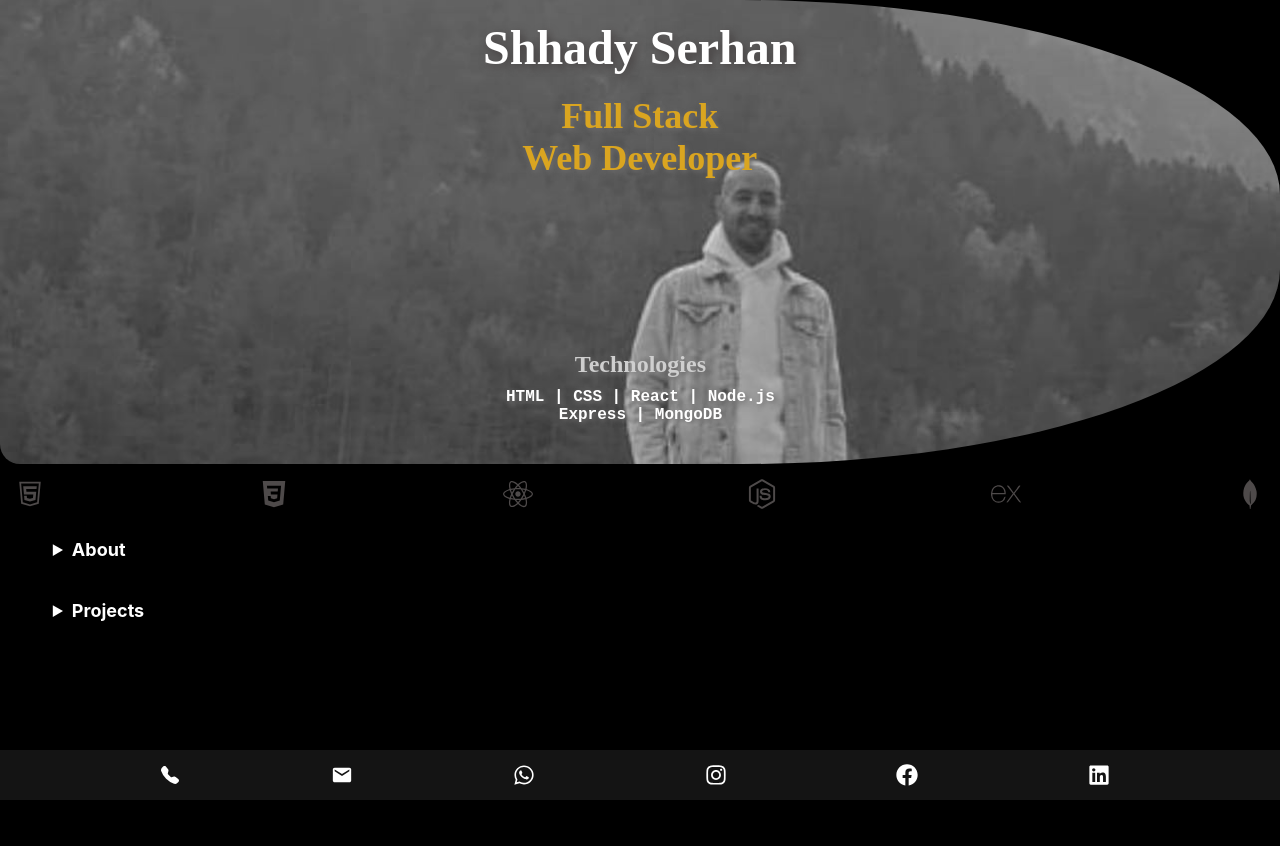
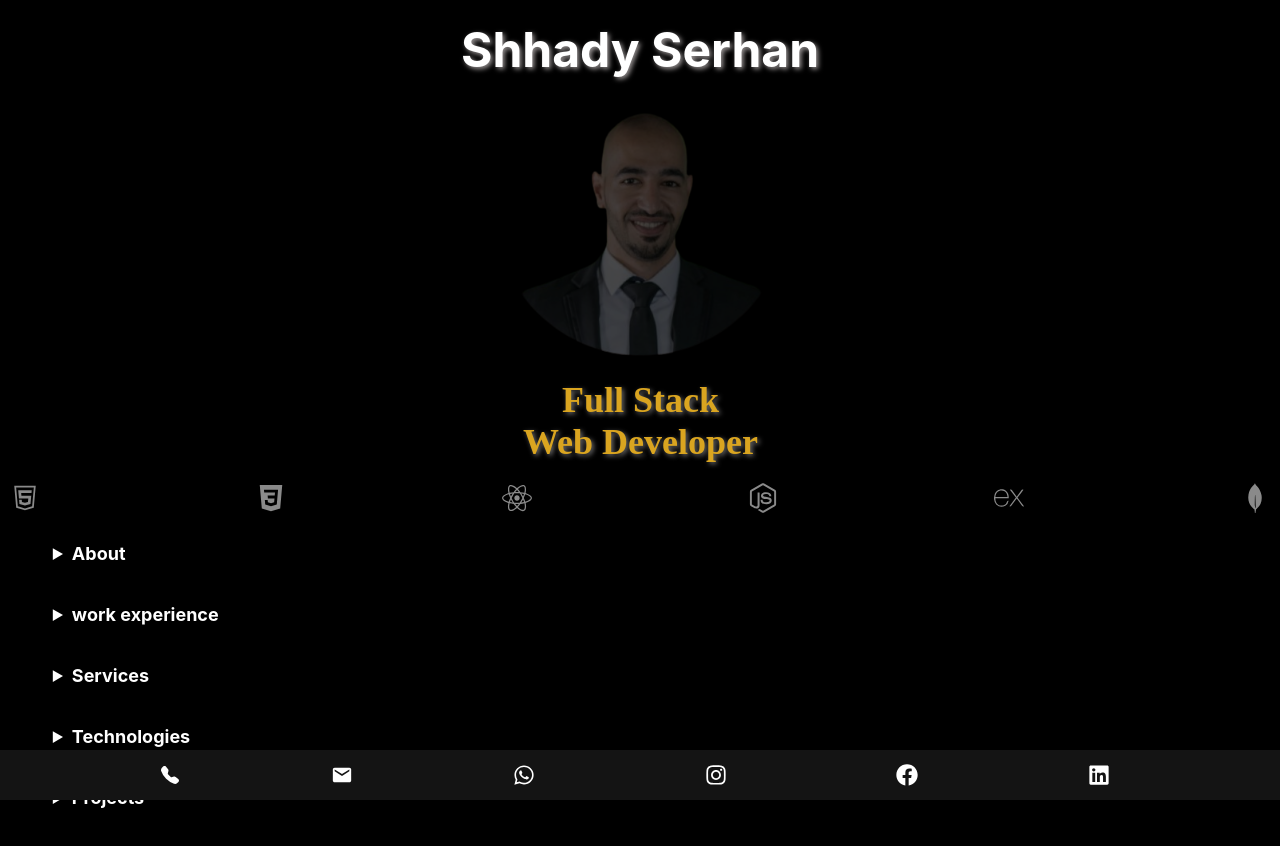
Before and after one commit to shhady/portfolio, a React (Create React App) app: page / in a window 1280 px wide. Shown: the top 846 px of the page. Before the commit the page ends 800 px from the top, so only its background shows below. Built offline with nearby package versions, Linux system fonts and the light colour scheme.

Commit message:
tech icons

```diff
--- a/src/App.css
+++ b/src/App.css
@@ -18,17 +18,20 @@
   .contentDiv {
     display: flex;
     width: 100%;
-    height: 58vh;
     flex-direction: column;
     justify-content: space-between;
     align-items: center;
     color: #fff;
+    /* position: relative; */
+    min-height: 50vh;
     position: relative;
+    border-bottom-right-radius: 20px;
+    border-bottom-left-radius: 20px;
   }
   .backgroundImageContainer {
-    position: absolute;
-    top: 0;
-    left: 0;
+    /* position: absolute; */
+    /* top: 0;
+    left: 0; */
     width: 100%;
     height: 100%;
     border-top-right-radius: 42%;
@@ -36,40 +39,40 @@
     border-bottom-left-radius: 20px;
     overflow: hidden;
   }
+  .backgroundImage{
+    background-image: url("/public/ett.png");
+    background-position: center;
+    background-repeat: no-repeat;
+    background-size: cover;
+    width: 280px;
+    height: 280px;
+    border-radius: 50%;
+  }
   .aboveImage {
     position: absolute;
     top: 0;
     left: 0;
     width: 100%;
     height: 100%;
-    background: rgba(0, 0, 0, 0.1);
+    background: rgba(0, 0, 0, 0.7);
+    border-bottom-right-radius: 40px;
+    border-bottom-left-radius: 40px;
     /* Adjust the opacity (0 to 1) to make the image darker or lighter */
   }
-  /* Add the background image styles here */
-  .backgroundImageContainer::before {
-    content: "";
-    position: absolute;
-    top: 0;
-    left: 0;
-    width: 100%;
-    height: 100%;
-    background-image: url("/public/mount.jpg");
-    background-position: center;
-    background-repeat: no-repeat;
-    background-size: cover;
-    filter: grayscale(100%); /* To apply the grayscale effect */
-    animation: zoomInTech 1s forwards;
-  }
+
   .details{
     width: 98%;
     margin: 5px auto;
   }
   .icons {
     display: flex;
-    padding: 15px;
+    padding: 10px;
     gap: 20px;
     justify-content: space-between;
     overflow: hidden; /* Hide the overflow so that icons outside the container won't be visible */
+    /* background-color: #0f0f0f; */
+    margin: 10px auto;
+    border-radius: 10px;
   }
 
 
@@ -77,7 +80,7 @@
   .iconT{
     height: 30px;
     width: 30px;
-    color: rgb(78, 74, 74);
+    color: rgb(138, 138, 138);
 
   }
   /* @keyframes iconAnimation {
@@ -92,11 +95,11 @@
     font-size: 48px;
     font-weight: bold;
     text-align: center;
-    font-family:cursive;
+    /* font-family:cursive; */
     color: white;
-    text-shadow: 3px 3px 8px rgb(70, 65, 65);
+    text-shadow: 2px 2px 5px rgb(156, 151, 151);
     z-index: 9;
-    /* margin-top: 20px; */
+    margin: 20px;
     animation: zoomInTech 1s forwards;  }
 
 
@@ -106,7 +109,7 @@
     text-align: center;
     font-family:'Times New Roman', Times, serif;
     color: goldenrod;
-    margin-top: 20px;
+    /* margin-top: 160px; */
     text-shadow: 2px 2px 5px rgb(109, 108, 108);
     z-index: 9;
     animation: zoomInTech 1s forwards;
@@ -125,6 +128,12 @@
   .projects{
     display: grid;
     grid-template-columns: 1fr 1fr;
+    gap: 20px;
+    padding: 0px 40px 20px 40px;
+  }
+  .workExp{
+    display: grid;
+    grid-template-columns: 1fr;
     gap: 20px;
     padding: 0px 40px 20px 40px;
   }
@@ -210,7 +219,7 @@
     font-family:cursive;
     color: #cfcfcf;
     z-index: 9;
-    margin: 40px 0px 10px 0px;
+    margin: 40px 0px 40px 0px;
     text-shadow: 2px 2px 5px rgb(109, 108, 108);
     animation: zoomInTech 1s forwards;
 
--- a/src/App.js
+++ b/src/App.js
@@ -7,7 +7,8 @@ import {SiExpress, SiMongodb} from 'react-icons/si';
 import {AiOutlineHtml5} from 'react-icons/ai';
 import {IoLogoCss3} from 'react-icons/io';
 import {FaReact, FaNodeJs} from 'react-icons/fa';
-
+import Technologies from "./technologies/Technologies";
+import Services from "./services/Services";
 
 function App() {
   function sendEmail() {
@@ -18,19 +19,15 @@ function App() {
   return (
     <div className="homePageContainer">
      <div className="contentDiv">
-      <div className="backgroundImageContainer">
+
+        <div className="Name">Shhady Serhan</div>
+        <div className="backgroundImage">
         <div className='aboveImage'></div>
           {/* Background image goes here */}
         </div>
-        <div style={{height:'100%', padding:"20px 0px", display:'flex', flexDirection:"column", justifyContent:"space-between", alignItems:"center"}}>
-       <div> <div className="Name">Shhady Serhan</div>
         <h2 className="Job">Full Stack <br/> Web Developer</h2>
-        </div>
-        <div>
-        <h3 className="tech">Technologies</h3>
-        <h4 className="techs"> HTML | CSS | React | Node.js<br/> Express | MongoDB</h4>
-        </div>
-        </div>
+        {/* <h3 className="tech">Technologies</h3> */}
+        {/* <h4 className="techs"> HTML | CSS | React | Node.js<br/> Express | MongoDB</h4> */}
       </div>
       <div className="icons">
         <AiOutlineHtml5 className="iconT"/>
@@ -67,12 +64,46 @@ function App() {
     <div className="about">
     I'm a highly skilled and passionate Web Developer based in Nazareth. With expertise in HTML, CSS, React, Node.js, Express, and MongoDB, I craft innovative and high-performing web solutions. <br/>
 
-My journey as a Web Developer has been fueled by a profound belief in the transformative power of technology. Staying up-to-date with the latest advancements, I am committed to delivering cutting-edge web experiences that drive positive change.<br/>
+    My journey as a Web Developer has been fueled by a profound belief in the transformative power of technology. Staying up-to-date with the latest advancements, I am committed to delivering cutting-edge web experiences that drive positive change.<br/>
 
-Whether it's building responsive websites, dynamic web applications, or scalable backend systems, I approach each project with creativity and dedication to excellence. My goal is to make a lasting impact by leveraging the full potential of technology.<br/>
+    Whether it's building responsive websites, dynamic web applications, or scalable backend systems, I approach each project with creativity and dedication to excellence. My goal is to make a lasting impact by leveraging the full potential of technology.<br/>
 
-If you're looking for a driven Web Developer to bring your digital ideas to life and elevate your online presence, I'm here to help. Let's collaborate and take your projects to new heights. Together, we'll create something remarkable that leaves a lasting impression on your audience. Let's get started on our web development journey today!
+    If you're looking for a driven Web Developer to bring your digital ideas to life and elevate your online presence, I'm here to help. Let's collaborate and take your projects to new heights. Together, we'll create something remarkable that leaves a lasting impression on your audience. Let's get started on our web development journey today!
 </div>
+</details>
+<details  style={{ color:"white"}}>
+    <summary  style={{fontWeight:"bold", fontSize:"18px", cursor:"pointer", color:"white", marginBottom:"20px", padding:"20px 20px 0px 40px",}}>
+    work experience
+    </summary>
+      <div className="workExp">
+      <div className="exp1">
+              <h3>2022-Present</h3>
+              <h3>Full Stack Development Teacher</h3>
+              <p>Inspiring the next generation of web developers through engaging and comprehensive teaching. Designed and delivered curriculum covering both front-end and back-end technologies. Guided students in building practical projects, fostering critical thinking and hands-on skills.</p>
+            </div>
+            <div className="exp2">
+              <h3>2021-Present</h3>
+              <h3>Freelance Full Stack Developer</h3>
+              <p>Delivering bespoke web solutions for clients worldwide. Developed responsive and user-centric websites and applications utilizing cutting-edge technologies. Collaborated closely with clients to understand their needs, implement solutions, and ensure seamless functionality.</p>
+            </div>
+            <div className="exp3">
+            <h3>2015-2020</h3>
+            <h3>Account Manager - eToro Ltd</h3>
+            <p>Managed a $45M portfolio for over 300 investors, acting as their primary liaison with the company. Analyzed market trends across diverse assets, offering tailored strategies to align with each client's risk tolerance and financial goals.</p>
+          </div>
+      </div>
+</details>
+<details  style={{ color:"white"}}>
+    <summary  style={{fontWeight:"bold", fontSize:"18px", cursor:"pointer", color:"white", marginBottom:"20px", padding:"20px 20px 0px 40px",}}>
+      Services
+    </summary>
+      <Services />
+</details>
+<details  style={{ color:"white"}}>
+    <summary  style={{fontWeight:"bold", fontSize:"18px", cursor:"pointer", color:"white", marginBottom:"20px", padding:"20px 20px 0px 40px",}}>
+      Technologies
+    </summary>
+      <Technologies />
 </details>
 <details  style={{ color:"white"}}>
     <summary  style={{fontWeight:"bold", fontSize:"18px", cursor:"pointer", color:"white", marginBottom:"20px", padding:"20px 20px 0px 40px",}}>
--- /dev/null
+++ b/src/services/Services.jsx
@@ -0,0 +1,26 @@
+import React, { useState } from 'react'
+import Services2 from './Services2'
+import Services1 from './Services1'
+
+
+import { FaArrowRight,FaArrowLeft } from 'react-icons/fa';
+
+export default function Services() {
+    const [services, setServices] = useState(1)
+
+  return (
+    <section id="services" className="services-section">
+    <div className='contentSer'>
+
+    <div className={`service-container ${services === 1 ? 'service-column' : services === 2 ? 'service-column-right' : 'service-column-left'}`}>
+        {services === 1 ? (<Services1 />):(<Services2 />)}
+        </div>
+        </div>
+        <div className='arrowsServices'>
+   {services === 2 && <div className='arrow'  onClick={()=> setServices(1)}> <FaArrowLeft/>back</div>}
+    {services === 1 && <div className='arrow'  onClick={()=> setServices(2)}> more <FaArrowRight/></div>}
+    {/* {services === 2 && <><div className='arrow'  onClick={()=> setServices(1)}> <FaArrowLeft/>back</div><div className='arrow'  onClick={()=> setServices(3)}> more <FaArrowRight/></div></>} */}
+    </div>
+    </section>
+  )
+}
--- /dev/null
+++ b/src/services/Services1.jsx
@@ -0,0 +1,26 @@
+import React from 'react';
+import "./services.css"
+function Services1() {
+  return (
+    <div style={{minHeight:"50vh"}}>
+      <div className="service">
+        <h3>Web Development</h3>
+        <p>Creating responsive and user-friendly websites and web applications using the latest technologies and best practices.</p>
+      </div>
+      <div className="service">
+        <h3>Frontend Development</h3>
+        <p>Designing and developing interactive and visually appealing user interfaces to enhance user experience.</p>
+      </div>
+      <div className="service">
+        <h3>Backend Development</h3>
+        <p>Building robust and scalable server-side systems to handle data, logic, and integrations.</p>
+      </div>
+      <div className="service">
+        <h3>Database Management</h3>
+        <p>Designing and optimizing databases to efficiently store and retrieve data for seamless application performance.</p>
+      </div>
+        </div>
+  );
+}
+
+export default Services1;
--- /dev/null
+++ b/src/services/Services2.jsx
@@ -0,0 +1,24 @@
+import React from 'react'
+
+export default function Services2() {
+  return (
+    <div style={{minHeight:"50vh"}}>
+
+      <div className="service">
+        <h3>API Development</h3>
+        <p>Creating APIs for seamless communication between frontend and backend, enabling dynamic and real-time interactions.</p>
+      </div>
+      <div className="service">
+        <h3>E-commerce Solutions</h3>
+        <p>Building and customizing e-commerce platforms.
+            Integrating payment gateways and shopping carts.
+            Developing product catalogs and inventory management systems.</p>
+      </div>
+      <div className="service">
+<h3>Authentication and Authorization:</h3>
+<p>Setting up user authentication systems (e.g., OAuth, JWT) for secure access to applications.
+Managing user roles and permissions.</p>
+</div>
+    </div>
+  )
+}
--- /dev/null
+++ b/src/services/services.css
@@ -0,0 +1,75 @@
+.services-section{
+    padding: 0px 40px 0px 40px;
+    background-color: rgb(20, 20, 20);
+    color: black;
+    /* height: 91vh; */
+    color: white;
+    /* position: relative; */
+    z-index: 5;
+
+}
+h3{
+  margin-top: 5px;
+}
+.arrowsServices{
+    display:flex;
+    justify-content: flex-end;
+    align-items: center;
+    gap: 10px;
+}
+
+.arrow{
+    border: 1px solid rgb(206, 202, 202);
+    padding: 5px 20px;
+    /* margin-top: 25px; */
+    box-shadow: 3px 3px 5px rgba(0,0,0,0.2);
+    display: flex;
+    justify-content: center;
+    align-items: center;
+    gap:5px;
+    width: 90%;
+    margin: auto;
+}
+
+/* Animation for entering from the left */
+@keyframes slideInFromLeft {
+    0% {
+      transform: translateX(-100%);
+    }
+    100% {
+      transform: translateX(0);
+    }
+  }
+
+  /* Animation for entering from the right */
+  @keyframes slideInFromRight {
+    0% {
+      transform: translateX(100%);
+    }
+    100% {
+      transform: translateX(0);
+    }
+  }
+
+  /* Animation for entering from the left for services3 */
+  @keyframes slideInFromLeftServices3 {
+    0% {
+      transform: translateX(-100%);
+    }
+    100% {
+      transform: translateX(0);
+    }
+  }
+
+  /* Apply animations to the services */
+  .service-column {
+    animation: slideInFromLeft 0.5s ease-in-out;
+  }
+
+  .service-column-right {
+    animation: slideInFromRight 0.5s ease-in-out;
+  }
+
+  .service-column-left {
+    animation: slideInFromLeftServices3 0.5s ease-in-out;
+  }
--- /dev/null
+++ b/src/technologies/Technologies.jsx
@@ -0,0 +1,104 @@
+import React, { useState } from 'react';
+import { FaHtml5, FaCss3, FaReact, FaNodeJs, FaServer } from 'react-icons/fa';
+import { IoLogoJavascript } from 'react-icons/io';
+import { SiMongodb,SiPostman } from 'react-icons/si';
+import { TbBrandSocketIo } from 'react-icons/tb';
+import { BiSolidRightArrow,BiSolidDownArrow,BiSolidCloudDownload } from 'react-icons/bi';
+import { MdMarkEmailRead } from 'react-icons/md';
+
+
+import './technologies.css';
+
+const technologiesData = [
+  {
+    title: 'HTML',
+    icon: <FaHtml5 />,
+    explanation: 'Hypertext Markup Language for structuring web content.',
+  },
+  {
+    title: 'CSS',
+    icon: <FaCss3 />,
+    explanation: 'Cascading Style Sheets for styling web elements.',
+  },
+  {
+    title: 'React',
+    icon: <FaReact />,
+    explanation: 'JavaScript library for building interactive user interfaces.',
+  },
+  {
+    title: 'JavaScript',
+    icon: <IoLogoJavascript />,
+    explanation: 'High-level programming language for web development.',
+  },
+  {
+    title: 'Node.js',
+    icon: <FaNodeJs />,
+    explanation: 'JavaScript runtime environment for server-side development.',
+  },
+  {
+    title: 'MongoDB',
+    icon: <SiMongodb />,
+    explanation: 'NoSQL database for storing and managing data.',
+  },
+  {
+    title: 'Express.js',
+    icon: <FaServer />,
+    explanation: 'Web application framework for Node.js, simplifying backend development.',
+  },
+  {
+    title: 'Cloudinary',
+    icon: <BiSolidCloudDownload />,
+    explanation: 'Media management platform for storing, optimizing, and delivering images and videos.',
+  },
+  {
+    title: 'SendGrid',
+    icon: <MdMarkEmailRead />,
+    explanation: 'Cloud-based email delivery and transactional email platform for sending emails reliably.',
+  },
+  {
+    title: 'Socket.io',
+    icon: <TbBrandSocketIo />,
+    explanation: 'Library for real-time, bidirectional communication between web clients and servers.',
+  },
+  {
+    title: 'Postman',
+    icon: <SiPostman />,
+    explanation: 'API testing and documentation tool for web developers.',
+  },
+
+];
+
+function Technologies() {
+  const [activeTech, setActiveTech] = useState(null);
+
+  const handleTechClick = (index) => {
+    if (activeTech === index) {
+      setActiveTech(null); // Toggle off if clicked again
+    } else {
+      setActiveTech(index); // Set the clicked technology as active
+    }
+  };
+
+  return (
+    <div className="technologies-container">
+      <div className="technologies-list">
+        {technologiesData.map((tech, index) => (
+          <div
+            key={index}
+            className={`technology ${activeTech === index ? 'active' : ''}`}
+            onClick={() => handleTechClick(index)}
+
+          >
+            <div style={{display:'flex', justifyContent:'flex-start', alignItems:'center', gap:'10px'}}>
+           {activeTech === index ? (<BiSolidDownArrow onClick={()=>setActiveTech('')}/>):(<BiSolidRightArrow />)}
+            {tech.icon}
+            <p>{tech.title}</p> </div>
+            {activeTech === index && <p className="explanation">{tech.explanation}</p>}
+          </div>
+        ))}
+      </div>
+      </div>
+  );
+}
+
+export default Technologies;
--- /dev/null
+++ b/src/technologies/technologies.css
@@ -0,0 +1,11 @@
+
+.technologies-container{
+ width: 100%;
+}
+
+.technologies-list{
+   padding: 0px 60px;
+}
+.technology{
+    margin-top: 10px;
+}
```
Also changed, not shown: public/eto.jpg (added), public/ett.png (added).
